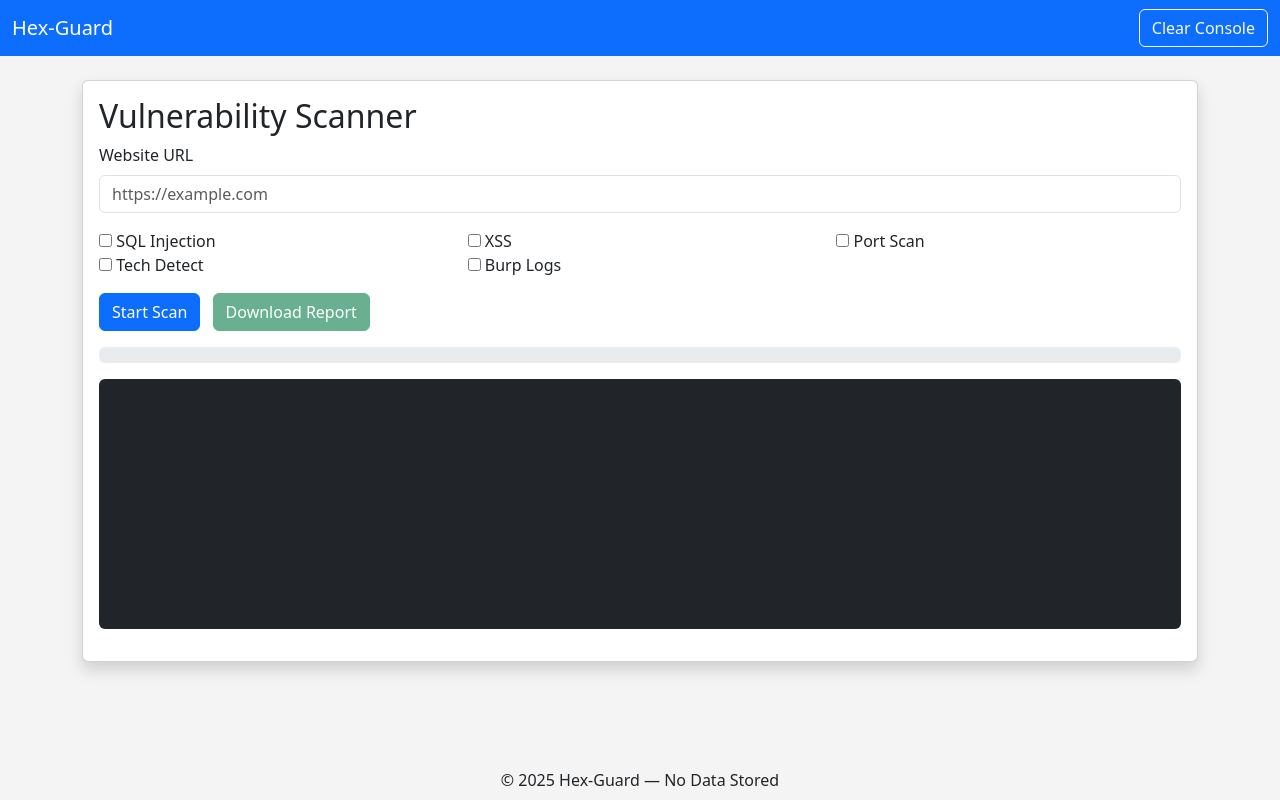
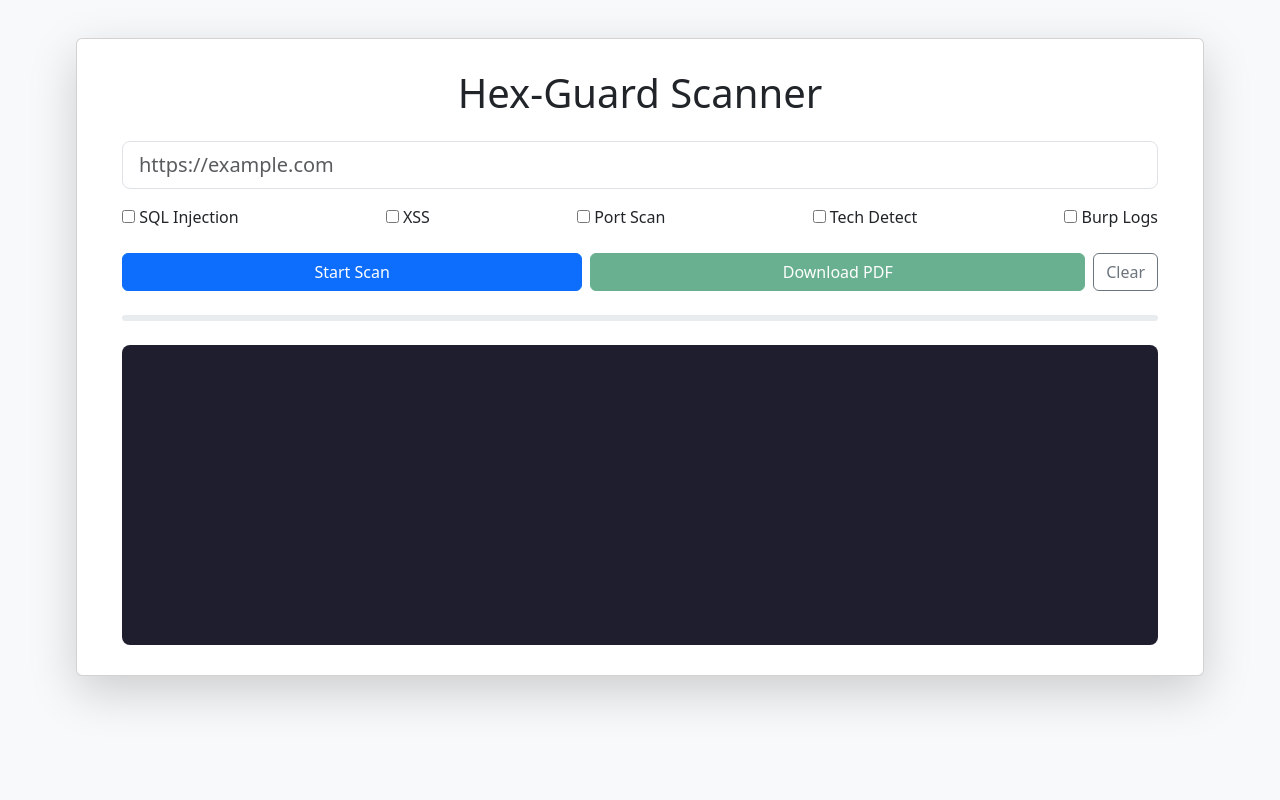
Before and after one commit to 1Sundaram/hexguard, a Flask app: page / in a window 1280 px wide. Run offline with Flask 3, Linux system fonts and the light colour scheme.

Commit message:
updated the design and efficiency

```diff
--- a/app.py
+++ b/app.py
@@ -1,161 +1,140 @@
-import os
-import datetime
-import re
+from flask import Flask, render_template, request, jsonify, send_file
 import requests
 from urllib.parse import urljoin, urlparse
+from bs4 import BeautifulSoup
+import os
+from fpdf import FPDF
 
-from bs4 import BeautifulSoup
-from flask import Flask, render_template, request, jsonify, send_file
-from flask_cors import CORS
+app = Flask(__name__)
 
-app = Flask(
-    __name__,
-    static_folder="static",
-    template_folder="templates"
-)
-CORS(app)
+# Simulated burp-style logs for educational/demo purposes
+burp_logs = []
 
-# make `now()` available in templates
-@app.context_processor
-def inject_now():
-    return {"now": datetime.datetime.now}
+def get_all_forms(url):
+    soup = BeautifulSoup(requests.get(url).content, "html.parser")
+    return soup.find_all("form")
 
-# configuration
-HACKERTARGET_API_BASE = "http://api.hackertarget.com"
-MAX_PAGES = 10
-HEADERS = {"User-Agent": "HexGuardScanner/1.0"}
+def get_form_details(form):
+    details = {}
+    try:
+        action = form.attrs.get("action").lower()
+    except:
+        action = ""
+    method = form.attrs.get("method", "get").lower()
+    inputs = []
+    for input_tag in form.find_all("input"):
+        input_type = input_tag.attrs.get("type", "text")
+        input_name = input_tag.attrs.get("name")
+        inputs.append({"type": input_type, "name": input_name})
+    details['action'] = action
+    details['method'] = method
+    details['inputs'] = inputs
+    return details
 
-def requests_get(url, **kwargs):
-    return requests.get(url, timeout=5, headers=HEADERS, **kwargs)
+def is_vulnerable(response):
+    errors = {"quoted string not properly terminated", "unclosed quotation mark", "you have an error in your sql syntax"}
+    for error in errors:
+        if error in response.content.decode().lower():
+            return True
+    return False
 
-def get_domain(url):
-    p = urlparse(url)
-    return p.netloc or p.path
+@app.route('/')
+def index():
+    return render_template('index.html')
 
-def discover_urls(base_url):
-    """Fetch base_url, return up to MAX_PAGES unique links."""
+@app.route('/scan', methods=['POST'])
+def scan():
+    target_url = request.json.get('url')
+    attack_types = request.json.get('attackTypes', [])
+
+    results = {
+        "sql_injection": [],
+        "burp_logs": [],
+        "messages": []
+    }
+
+    if not target_url:
+        return jsonify({"error": "No URL provided"}), 400
+
     try:
-        r = requests_get(base_url)
-        r.raise_for_status()
-        soup = BeautifulSoup(r.text, "html.parser")
-        links = {
-            urljoin(base_url, a["href"])
-            for a in soup.find_all("a", href=True)
-        }
-        return list(links)[:MAX_PAGES]
-    except:
-        return []
+        # Add initial request to burp-style log
+        burp_logs.clear()
+        burp_logs.append(f"GET {target_url} HTTP/1.1")
 
-def is_sql_vulnerable(page_url):
-    payloads = ["' OR '1'='1", "'--", "' OR 'x'='x"]
-    found = []
-    for p in payloads:
-        try:
-            r = requests_get(f"{page_url}?id={p}")
-            if re.search(r"sql|error|warning", r.text, re.I):
-                found.append(p)
-        except:
-            pass
-    return found
+        if "sql" in attack_types:
+            forms = get_all_forms(target_url)
+            if not forms:
+                results["messages"].append("No forms found to test for SQL Injection.")
+            for form in forms:
+                details = get_form_details(form)
+                for input_tag in details["inputs"]:
+                    data = {}
+                    if input_tag["name"]:
+                        data[input_tag["name"]] = "' OR '1'='1"
+                        url = urljoin(target_url, details["action"])
+                        if details["method"] == "post":
+                            r = requests.post(url, data=data)
+                            burp_logs.append(f"POST {url} HTTP/1.1")
+                        else:
+                            r = requests.get(url, params=data)
+                            burp_logs.append(f"GET {url} HTTP/1.1")
+                        if is_vulnerable(r):
+                            results["sql_injection"].append({"form": details, "url": url})
+        else:
+            results["messages"].append("SQL Injection test not selected.")
 
-def is_xss_vulnerable(page_url):
-    payload = "<script>alert(1)</script>"
-    try:
-        r = requests_get(f"{page_url}?input={payload}")
-        return payload in r.text
-    except:
-        return False
+        # Simulate adding burp logs from log file (optional)
+        burp_file_path = "burp_suite_log.txt"
+        if os.path.exists(burp_file_path):
+            with open(burp_file_path) as f:
+                for line in f:
+                    if line.strip():
+                        burp_logs.append(line.strip())
+        else:
+            results["messages"].append("Burp Suite log file not found.")
 
-def free_port_scan(url):
-    domain = get_domain(url)
-    r = requests_get(f"{HACKERTARGET_API_BASE}/nmap/?q={domain}")
-    return r.text if r.ok else f"Error: {r.text}"
+        results["burp_logs"] = burp_logs or ["No traffic captured during scan."]
 
-def free_tech_detect(url):
-    domain = get_domain(url)
-    r = requests_get(f"{HACKERTARGET_API_BASE}/httpheaders/?q={domain}")
-    return r.text if r.ok else f"Error: {r.text}"
+        if not results["sql_injection"]:
+            results["messages"].append("No SQL Injection vulnerabilities found.")
 
-@app.route("/")
-def index():
-    return render_template("index.html")
+        return jsonify(results)
 
-@app.route("/api/scan", methods=["POST"])
-def api_scan():
-    data = request.get_json(force=True)
-    url  = data.get("url", "").strip()
-    opts = data.get("options", {})
-    if not url:
-        return jsonify(error="URL is required"), 400
+    except Exception as e:
+        return jsonify({"error": str(e)}), 500
 
-    log_lines = []
-    discovered = discover_urls(url)
-    log_lines.append(f"Discovered {len(discovered)} pages (max {MAX_PAGES})")
 
-    vulns = {}
-    for page in discovered:
-        page_v = {}
-        if opts.get("sql"):
-            sql = is_sql_vulnerable(page)
-            if sql:
-                page_v["sql"] = sql
-        if opts.get("xss") and is_xss_vulnerable(page):
-            page_v["xss"] = True
-        if page_v:
-            vulns[page] = page_v
-    if opts.get("ports"):
-        log_lines.append("=== Port Scan ===")
-        log_lines.append(free_port_scan(url))
-    if opts.get("tech"):
-        log_lines.append("=== Tech Detect ===")
-        log_lines.append(free_tech_detect(url))
-    if opts.get("burp"):
-        log_lines.append("=== Burp Suite Logs ===")
-        if os.path.exists("burp_suite_log.txt"):
-            with open("burp_suite_log.txt") as f:
-                log_lines.extend(line.strip() for line in f)
-        else:
-            log_lines.append("(no burp_suite_log.txt)")
+@app.route('/download-report', methods=['POST'])
+def download_report():
+    data = request.json
+    pdf = FPDF()
+    pdf.add_page()
+    pdf.set_font("Arial", size=12)
 
-    if vulns:
-        log_lines.append("=== Vulnerabilities Found ===")
-        for p, vs in vulns.items():
-            types = ", ".join(vs.keys())
-            log_lines.append(f"– {p}: {types}")
+    pdf.cell(200, 10, txt="HexGuard Scan Report", ln=True, align='C')
+
+    pdf.ln(10)
+    pdf.cell(200, 10, txt="SQL Injection Results:", ln=True)
+
+    if not data.get("sql_injection"):
+        pdf.cell(200, 10, txt="No SQL vulnerabilities found.", ln=True)
     else:
-        log_lines.append("No SQLi or XSS vulnerabilities found.")
+        for item in data["sql_injection"]:
+            pdf.multi_cell(0, 10, txt=f"Vulnerable Form at: {item['url']}")
 
-    report_name = f"report_{datetime.datetime.now().strftime('%Y%m%d_%H%M%S')}.html"
-    return jsonify(output="\n".join(log_lines), report=report_name, vulns=vulns)
+    pdf.ln(5)
+    pdf.cell(200, 10, txt="Burp Logs:", ln=True)
 
-@app.route("/api/report", methods=["POST"])
-def api_report():
-    data = request.get_json(force=True)
-    url       = data.get("url", "")
-    vulns     = data.get("vulns", {})
-    discovered = discover_urls(url)
-    timestamp = datetime.datetime.now().strftime("%Y-%m-%d %H:%M:%S")
-    html = render_template(
-        "report.html",
-        url=url,
-        timestamp=timestamp,
-        discovered=discovered,
-        vulns=vulns
-    )
-    name = f"report_{datetime.datetime.now().strftime('%Y%m%d_%H%M%S')}.html"
-    with open(name, "w", encoding="utf-8") as f:
-        f.write(html)
-    return jsonify(report=name)
+    if not data.get("burp_logs"):
+        pdf.cell(200, 10, txt="No burp logs found.", ln=True)
+    else:
+        for log in data["burp_logs"]:
+            pdf.multi_cell(0, 10, txt=log)
 
-@app.route("/download/<path:filename>")
-def download(filename):
-    return send_file(
-        filename,
-        as_attachment=True,
-        download_name=filename,
-        mimetype="text/html"
-    )
+    pdf_output = "report.pdf"
+    pdf.output(pdf_output)
 
-if __name__ == "__main__":
-    port = int(os.environ.get("PORT", 5500))
-    app.run(debug=True, host="0.0.0.0", port=port)
+    return send_file(pdf_output, as_attachment=True)
+
+if __name__ == '__main__':
+    app.run(debug=True)
--- a/requirements.txt
+++ b/requirements.txt
@@ -2,4 +2,4 @@
 Flask-CORS==3.0.10
 requests==2.31.0
 beautifulsoup4==4.12.2
-gunicorn==20.1.0
+reportlab==3.8.0
--- a/static/css/style.css
+++ b/static/css/style.css
@@ -1,3 +1,28 @@
-body {
-  background: #f4f4f4;
+body { background: #f0f2f5; }
+
+.console-box {
+  background: #1e1e2f;
+  color: #0f0;
+  font-family: monospace;
+  height: 300px;
+  overflow-y: auto;
+  padding: 20px;
+  border-radius: 8px;
 }
+.console-box p {
+  margin: 0 0 6px;
+}
+
+input[type="checkbox"] {
+  accent-color: rgb(235, 21, 188);
+}
+
+.container{
+    max-height: 100vh;
+    min-width: 90vw;
+    margin-top: -10px;
+}
+
+.card-body {
+  padding: 30px 45px;
+}
--- a/static/js/app.js
+++ b/static/js/app.js
@@ -1,7 +1,8 @@
-// static/js/app.js
-
-// Change this to your deployed API URL:
-const API_BASE = "https://hexguard-api.onrender.com";
+const API_BASE =
+  (window.location.hostname === "localhost" ||
+   window.location.hostname === "127.0.0.1")
+    ? ""
+    : "https://hexguard-api.onrender.com";
 
 const startBtn    = document.getElementById('start-btn');
 const downloadBtn = document.getElementById('download-btn');
@@ -9,21 +10,25 @@
 const consoleEl   = document.getElementById('console');
 const progressBar = document.getElementById('progress-bar');
 
-function log(msg) {
-  consoleEl.textContent += msg + "\n";
+function log(msg, anim="animate__fadeIn") {
+  const p = document.createElement('p');
+  p.classList.add('animate__animated', anim);
+  p.textContent = msg;
+  consoleEl.appendChild(p);
   consoleEl.scrollTop = consoleEl.scrollHeight;
 }
+
 function setProgress(p) {
-  progressBar.style.width = p + "%";
+  progressBar.style.width = `${p}%`;
 }
 
-clearBtn.addEventListener('click', () => {
-  consoleEl.textContent = "";
+clearBtn.onclick = () => {
+  consoleEl.innerHTML = "";
   setProgress(0);
   downloadBtn.disabled = true;
-});
+};
 
-startBtn.addEventListener('click', async () => {
+startBtn.onclick = async () => {
   const url = document.getElementById('url').value;
   const opts = {
     sql:   document.getElementById('sql').checked,
@@ -33,38 +38,71 @@
     burp:  document.getElementById('burp').checked
   };
 
-  log(`Starting scan: ${url}`);
-  setProgress(10);
+  consoleEl.innerHTML = "";
+  log(`Initiating scan on ${url}`, "animate__flash");
+  setProgress(5);
 
-  // Call your deployed API
   const resp = await fetch(`${API_BASE}/api/scan`, {
     method: 'POST',
     headers: {'Content-Type':'application/json'},
     body: JSON.stringify({url, options: opts})
   });
-  setProgress(50);
-
+  setProgress(30);
   if (!resp.ok) {
     const err = await resp.json();
-    log("Error: " + err.error);
+    log(`Error: ${err.error}`, "animate__shakeX");
     setProgress(100);
     return;
   }
 
-  const { output, report, vulns } = await resp.json();
-  log(output);
-  setProgress(80);
+  const {
+    discovered, vulnerabilities,
+    port_scan, tech_detect, burp_logs
+  } = await resp.json();
 
+  // Show each domain one by one
+  for (let i = 0; i < discovered.length; i++) {
+    const domain = discovered[i];
+    await new Promise(r => setTimeout(r, 300)); // brief pause
+    const vs = vulnerabilities[domain] || {};
+    let msg = domain;
+    if (vs.sql) msg += " — ⚠ SQL";
+    if (vs.xss) msg += " — ⚠ XSS";
+    log(msg);
+    setProgress(30 + ((i+1)/discovered.length)*50);
+  }
+
+  // then show other sections
+  if (port_scan.length) {
+    log("---- Port Scan ----", "animate__fadeInUp");
+    port_scan.forEach(line => log(line, "animate__fadeInUp"));
+  }
+  if (tech_detect.length) {
+    log("---- Tech Detect ----", "animate__fadeInUp");
+    tech_detect.forEach(line => log(line, "animate__fadeInUp"));
+  }
+  if (burp_logs.length) {
+    log("---- Burp Logs ----", "animate__fadeInUp");
+    burp_logs.forEach(line => log(line, "animate__fadeInUp"));
+  }
+
+  setProgress(90);
   downloadBtn.disabled = false;
   downloadBtn.onclick = async () => {
-    const r = await fetch(`${API_BASE}/api/report`, {
+    const blob = await fetch(`${API_BASE}/api/report`, {
       method: 'POST',
       headers: {'Content-Type':'application/json'},
-      body: JSON.stringify({url, vulns})
-    });
-    const { report: fname } = await r.json();
-    window.open(`${API_BASE}/download/${fname}`, '_blank');
+      body: JSON.stringify({
+        url, discovered,
+        vulnerabilities, port_scan,
+        tech_detect, burp_logs
+      })
+    }).then(r => r.blob());
+    const link = document.createElement('a');
+    link.href = URL.createObjectURL(blob);
+    link.download = `report_${Date.now()}.pdf`;
+    link.click();
   };
 
   setProgress(100);
-});
+};
--- a/templates/index.html
+++ b/templates/index.html
@@ -3,52 +3,61 @@
 <head>
   <meta charset="UTF-8">
   <meta name="viewport" content="width=device-width,initial-scale=1">
-  <title>Hex-Guard</title>
-  <link href="https://cdn.jsdelivr.net/npm/bootstrap@5.3.0/dist/css/bootstrap.min.css" rel="stylesheet">
+  <title>Hex-Guard Scanner</title>
+
+  <!-- Bootstrap & Animate.css -->
+  <link
+    href="https://cdn.jsdelivr.net/npm/bootstrap@5.3.0/dist/css/bootstrap.min.css"
+    rel="stylesheet">
+  <link
+    href="https://cdnjs.cloudflare.com/ajax/libs/animate.css/4.1.1/animate.min.css"
+    rel="stylesheet">
+
   <link rel="stylesheet" href="{{ url_for('static', filename='css/style.css') }}">
 </head>
-<body class="d-flex flex-column min-vh-100">
-  <nav class="navbar navbar-expand-lg navbar-dark bg-primary">
-    <div class="container-fluid">
-      <a class="navbar-brand" href="#">Hex-Guard</a>
-      <button id="clear-btn" class="btn btn-outline-light ms-auto">Clear Console</button>
-    </div>
-  </nav>
+<body class="bg-light">
 
-  <main class="container flex-fill py-4">
-    <div class="card shadow">
+  <div class="container py-5">
+    <div class="card shadow-lg animate__animated animate__fadeIn">
       <div class="card-body">
-        <h2 class="card-title">Vulnerability Scanner</h2>
+        <h1 class="card-title text-center mb-4">Hex-Guard Scanner</h1>
+
         <div class="mb-3">
-          <label for="url" class="form-label">Website URL</label>
-          <input type="text" id="url" class="form-control" placeholder="https://example.com">
+          <input type="text" id="url" class="form-control form-control-lg"
+                 placeholder="https://example.com">
         </div>
 
-        <div class="row row-cols-1 row-cols-md-3 mb-3">
-          <div class="col"><input type="checkbox" id="sql"> SQL Injection</div>
-          <div class="col"><input type="checkbox" id="xss"> XSS</div>
-          <div class="col"><input type="checkbox" id="ports"> Port Scan</div>
-          <div class="col"><input type="checkbox" id="tech"> Tech Detect</div>
-          <div class="col"><input type="checkbox" id="burp"> Burp Logs</div>
+        <div class="d-flex justify-content-between mb-4 flex-wrap">
+          <label><input type="checkbox" id="sql"> SQL Injection</label>
+          <label><input type="checkbox" id="xss"> XSS</label>
+          <label><input type="checkbox" id="ports"> Port Scan</label>
+          <label><input type="checkbox" id="tech"> Tech Detect</label>
+          <label><input type="checkbox" id="burp"> Burp Logs</label>
         </div>
 
-        <button id="start-btn"   class="btn btn-primary">Start Scan</button>
-        <button id="download-btn" class="btn btn-success ms-2" disabled>Download Report</button>
-
-        <div class="progress my-3">
-          <div id="progress-bar" class="progress-bar" style="width:0%"></div>
+        <div class="d-flex gap-2">
+          <button id="start-btn" class="btn btn-primary flex-fill">
+            Start Scan
+          </button>
+          <button id="download-btn" class="btn btn-success flex-fill" disabled>
+            Download PDF
+          </button>
+          <button id="clear-btn" class="btn btn-outline-secondary">
+            Clear
+          </button>
         </div>
 
-        <pre id="console" class="bg-dark text-light p-3 rounded" style="height:250px; overflow:auto"></pre>
+        <div class="progress my-4" style="height: 6px;">
+          <div id="progress-bar" class="progress-bar bg-primary" style="width: 0%"></div>
+        </div>
+
+        <div id="console" class="console-box animate__animated"></div>
       </div>
     </div>
-  </main>
+  </div>
 
-  <footer class="text-center py-2 mt-auto">
-    &copy; {{ now().year }} Hex-Guard — No Data Stored
-  </footer>
-
-  <script src="https://cdn.jsdelivr.net/npm/bootstrap@5.3.0/dist/js/bootstrap.bundle.min.js"></script>
+  <script src="https://cdn.jsdelivr.net/npm/bootstrap@5.3.0/dist/js/bootstrap.bundle.min.js">
+  </script>
   <script src="{{ url_for('static', filename='js/app.js') }}"></script>
 </body>
 </html>
```
Also changed, not shown: templates/report.html (+28 -36 lines), Readme-Setup-Steps.txt (added), 1 other file.
